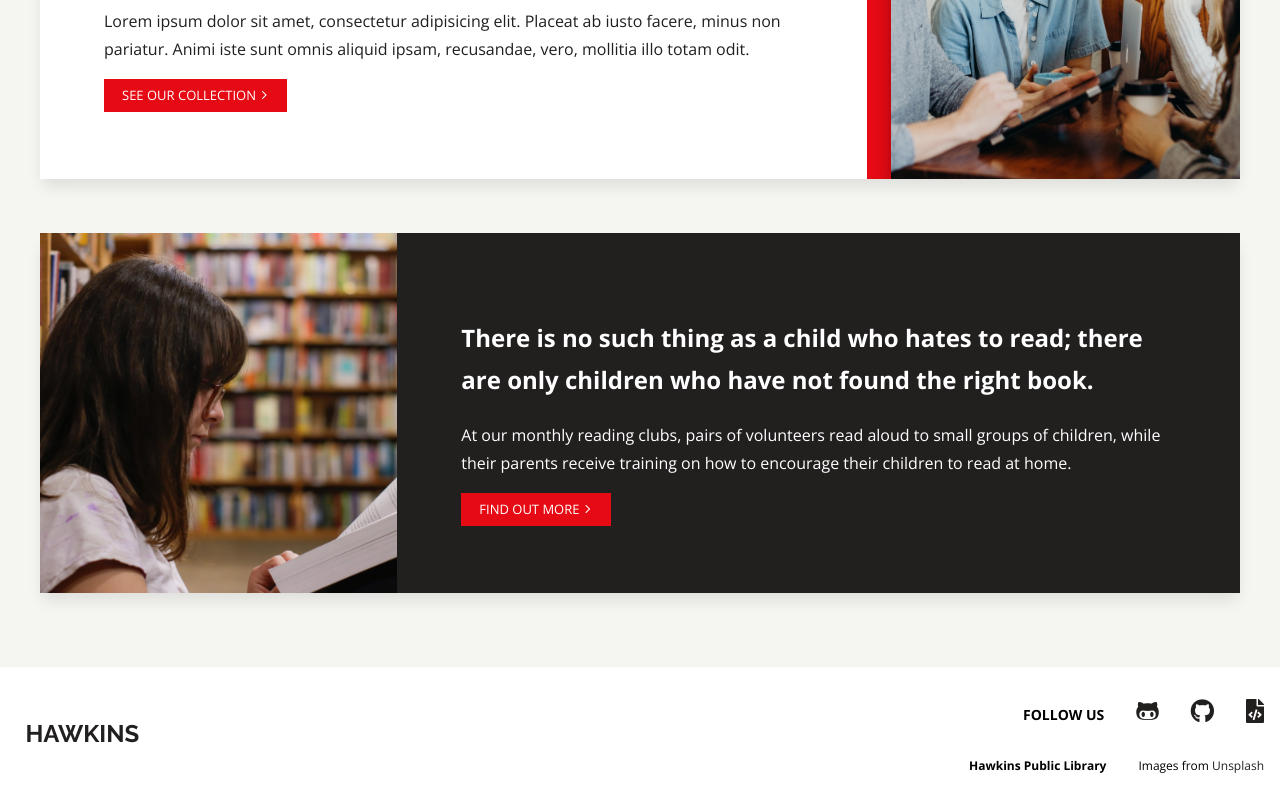
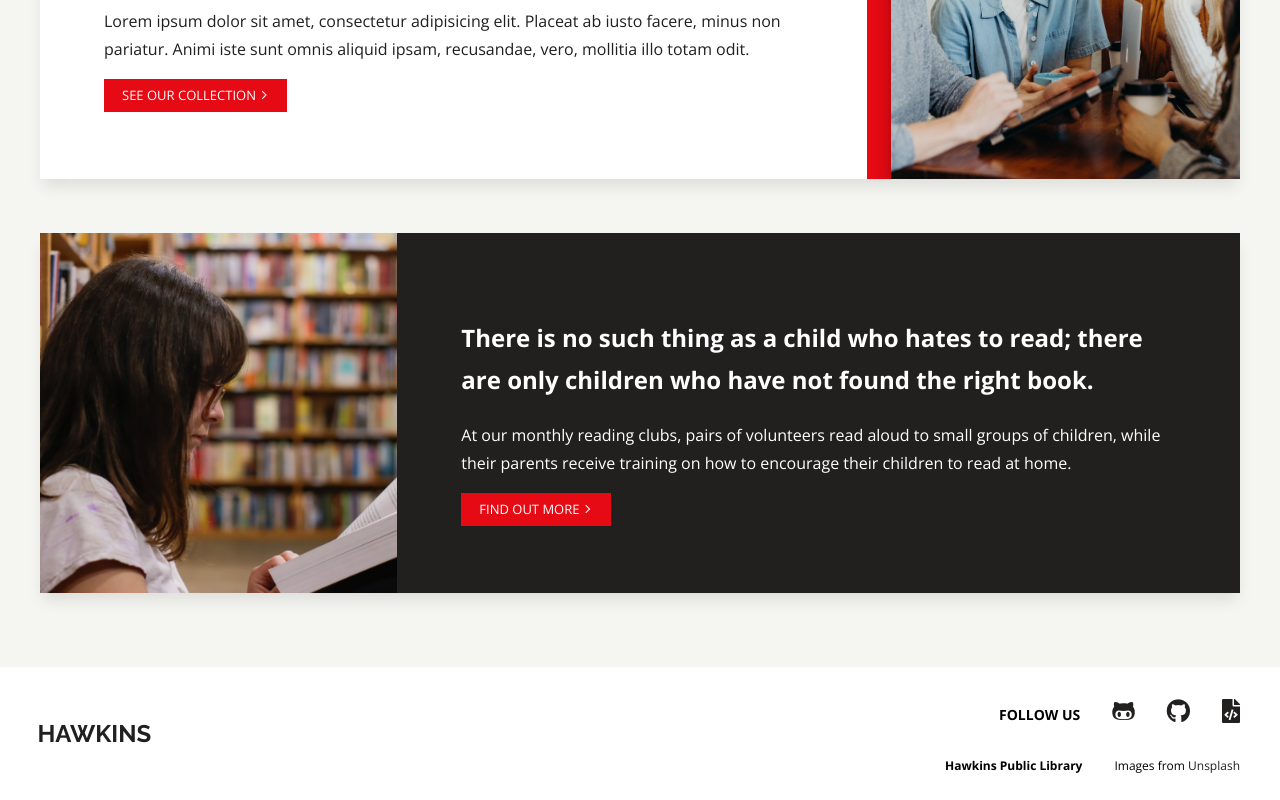
Before and after one commit to devnguy/hawkins-library, a Next.js app: page / in a window 1280 px wide. Shown: the part 795-1595 px from the top of the page. Built offline with nearby package versions, Linux system fonts and the light colour scheme.

Commit message:
adjusted padding

```diff
--- a/components/Footer.js
+++ b/components/Footer.js
@@ -20,19 +20,12 @@ const StyledFooterLogo = styled.div`
   }
 `
 
-const FlexContainer = styled.div`
-  /* display: flex;
-  flex-direction: ${props => props.direction}; */
-`
-
 const FooterLogo = () => (
   <div>
     <StyledFooterLogo>
-        <Link href="/">
-          <a>HAWKINS</a>
-        </Link>
-
-
+      <Link href="/">
+        <a>HAWKINS</a>
+      </Link>
     </StyledFooterLogo>
   </div>
 )
@@ -41,16 +34,10 @@ const StyledFooter = styled.footer`
   display: flex;
   justify-content: space-between;
   background-color: ${props => props.theme.white};
-  /* position: fixed;
-  top: 0px;
-  left: 0px; */
   z-index: 1;
-  margin: 0;
-  width: 100%;
-  /* height: 7rem; */
-  /* background: red; */
-  /* padding: 0 5%; */
-  /* box-shadow: 0px 4px 6px -1px rgba(0,0,0,0.1); */
+  margin: auto;
+  max-width: ${props => props.theme.maxWidthNav};
+  padding: 0 2.4rem 0 1.2rem;
 
   ul {
     text-decoration: none;
@@ -64,8 +51,6 @@ const StyledFooter = styled.footer`
 
 const StyledFooterContainer = styled.div`
   padding: 2.4rem 0;
-  /* background: blue; */
-
 `
 
 const StyledFooterTopRow = styled.div`
@@ -87,8 +72,6 @@ const StyledFooterBottomRow = styled.div`
   display: flex;
   justify-content: flex-end;
   font-size: 1.2rem;
-  /* padding-bottom: 3.6rem; */
-  /* background: green; */
 `
 
 const StyledFooterRowContainer = styled.div`
@@ -100,7 +83,6 @@ const StyledFooterRowContainer = styled.div`
   p {
     color: ${props => props.theme.grey};
   }
-  /* background: pink; */
 `
 
 const Footer = () => (
@@ -123,7 +105,6 @@ const Footer = () => (
       </StyledFooterRowContainer>
     </StyledFooter>
   </StyledFooterContainer>
-
 )
 
 export default Footer
```
